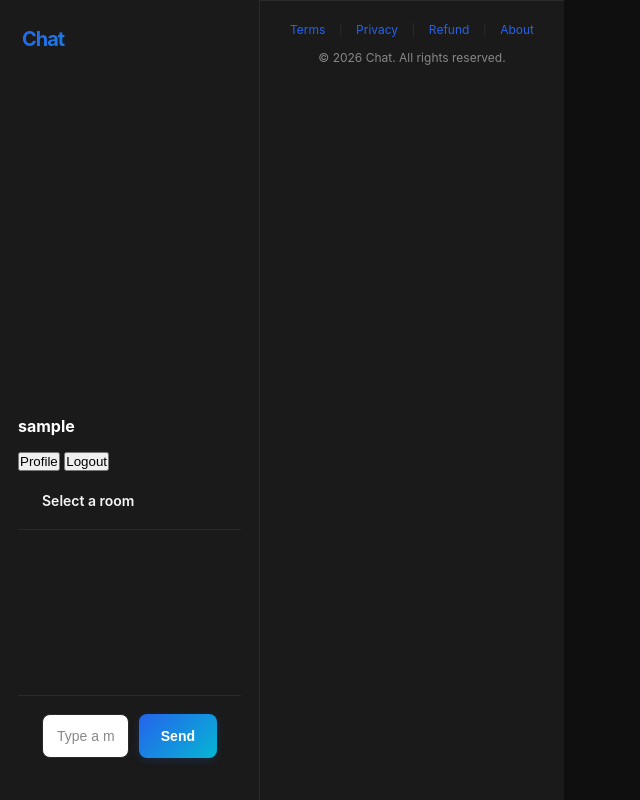
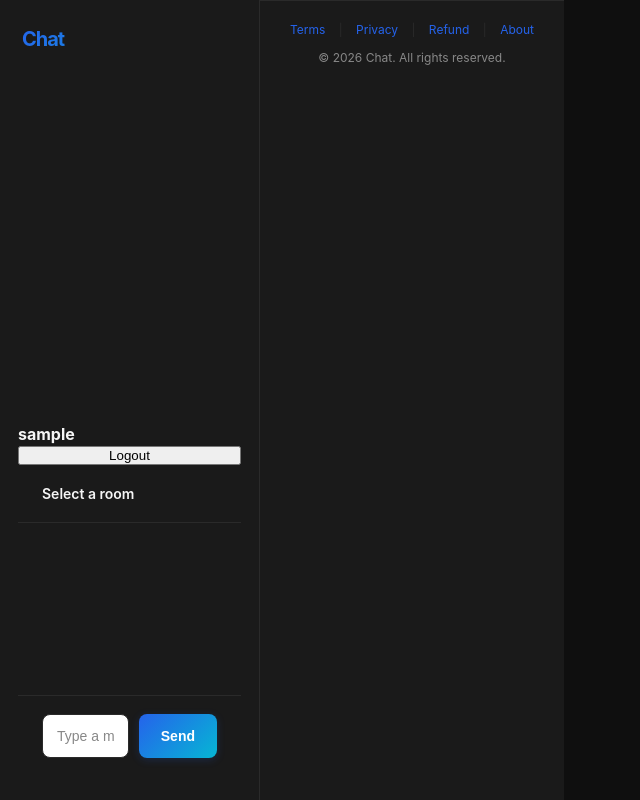
Before and after one commit to janavsurana/chatapp, a website: page public/chat.html in a window 1280 px wide. Shown: the whole page, without its empty margins (0-640 px from the left). Drawn offline with nearby package versions, Linux system fonts and the light colour scheme; no server answers; sample sign-in values are in the browser's storage.

Commit message:
Restore sidebar

```diff
--- a/public/chat.html
+++ b/public/chat.html
@@ -24,22 +24,11 @@
       <ul class="room-list" id="room-list">
         <!-- Rooms loaded here -->
       </ul>
+    <div class="status">
+  <strong id="username-display">User</strong>
+</div>
 
-      <div class="status">
-  <a href="/profile.html"
-     id="username-display"
-     style="color:white;text-decoration:none;font-weight:bold;display:block;margin-bottom:10px;">
-    User
-  </a>
-
-  <button onclick="window.location.href='/profile.html'">
-    Profile
-  </button>
-
-  <button onclick="handleLogout()">
-    Logout
-  </button>
-</div>
+<button onclick="handleLogout()">Logout</button>
 
     <!-- CHAT MAIN -->
     <div class="chat-main">
```
